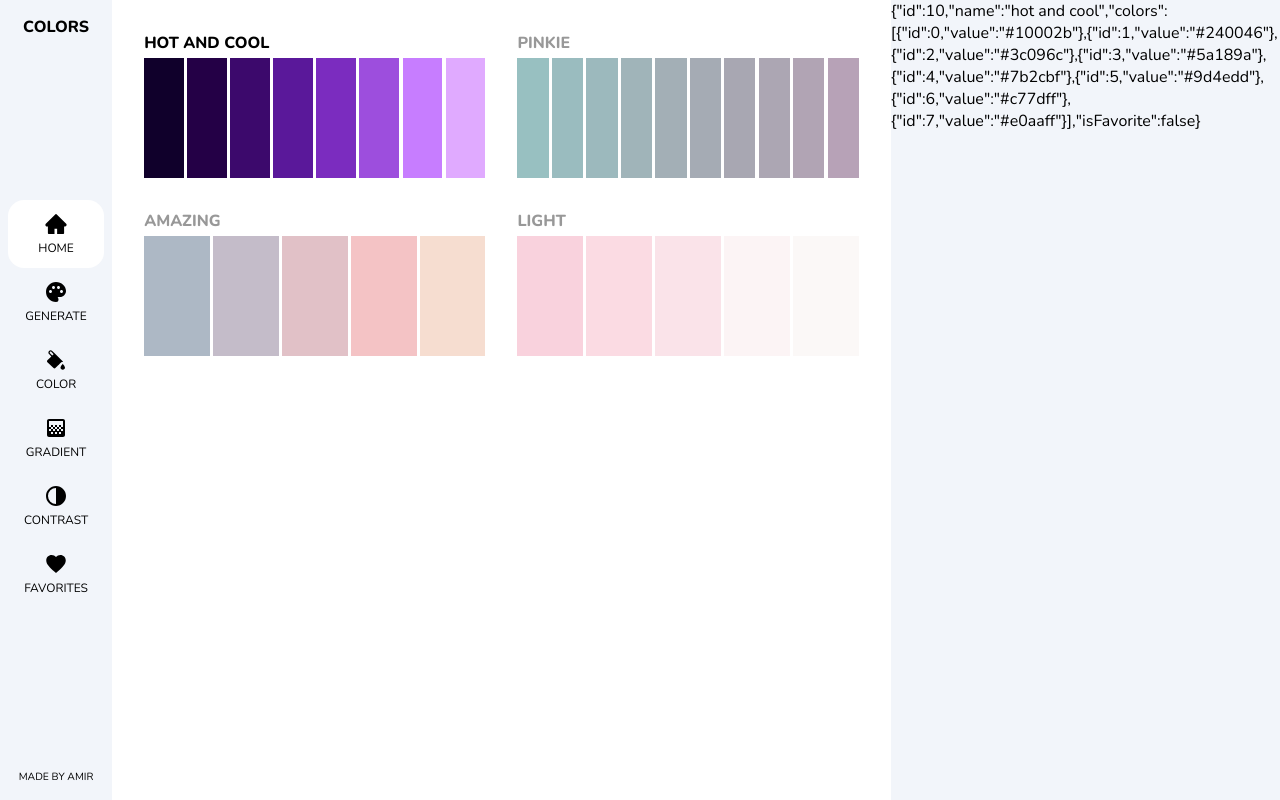
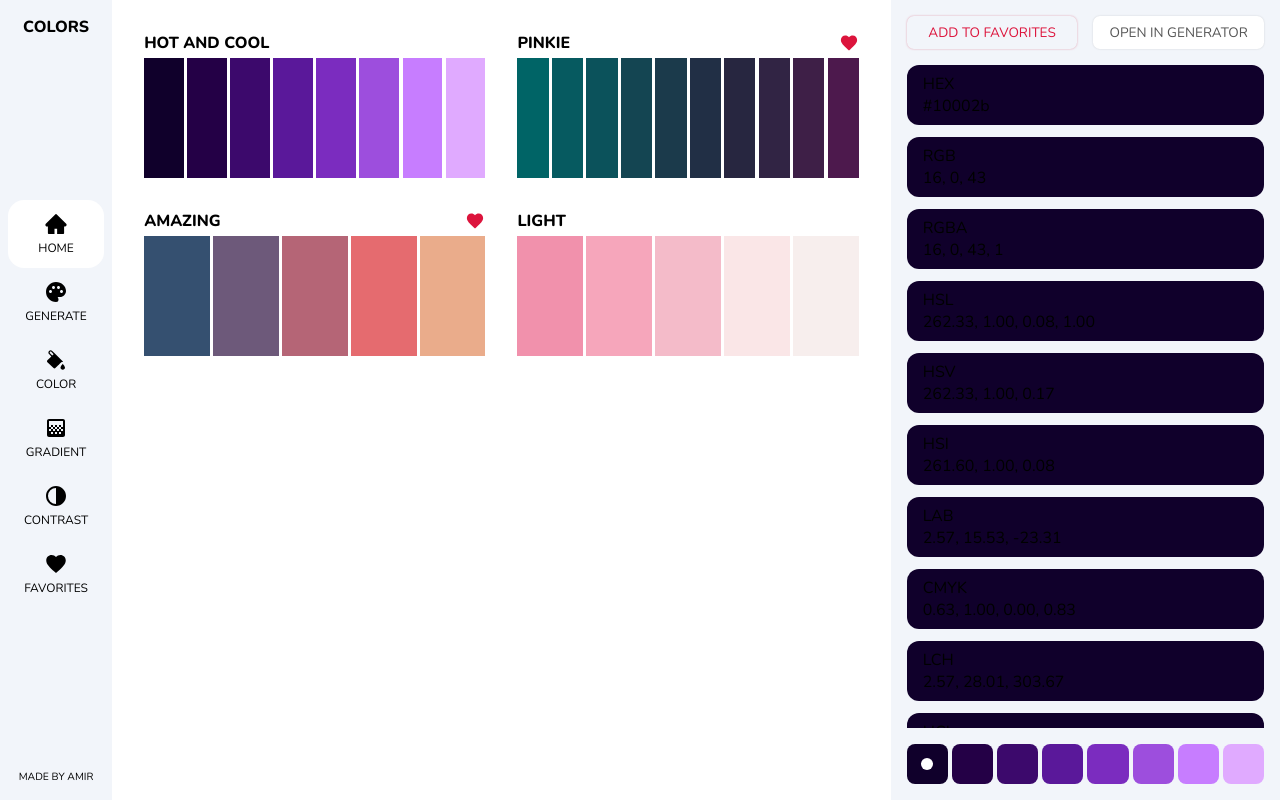
Before and after one commit to AmirAmirpoor/worldofcolors, a React (Create React App) app: page / in a window 1280 px wide. Both pictures are taken after a click on the element "HOT AND COOL". Built offline with nearby package versions, Linux system fonts and the light colour scheme.

Commit message:
show details of selected palette

```diff
--- a/package.json
+++ b/package.json
@@ -6,6 +6,7 @@
     "@testing-library/jest-dom": "^5.11.9",
     "@testing-library/react": "^11.2.5",
     "@testing-library/user-event": "^12.8.1",
+    "chroma-js": "^2.1.1",
     "react": "^17.0.1",
     "react-dom": "^17.0.1",
     "react-icons": "^4.2.0",
--- a/src/App.js
+++ b/src/App.js
@@ -10,8 +10,9 @@ import Layout from "./components/Layout/Layout.jsx";
 import Snackbar from "./components/Snackbar/Snackbar.jsx";
 import FullScreen from "./components/FullScreen/FullScreen.jsx";
 
-// style
+// styles
 import "./styles/global.css";
+import "./styles/utils.css";
 
 function App() {
   return (
--- /dev/null
+++ b/src/helpers/colorFunctions.js
@@ -0,0 +1,20 @@
+import chroma from "chroma-js";
+
+export const colorFormats = ({ value: hex }) => {
+  const details = [];
+
+  const joinByComma = (arr) => arr.map((x) => x.toFixed(2)).join(", ");
+
+  details.push({ label: "HEX", value: hex });
+  details.push({ label: "RGB", value: chroma(hex).rgb().join(", ") });
+  details.push({ label: "RGBA", value: chroma(hex).rgba().join(", ") });
+  details.push({ label: "HSL", value: joinByComma(chroma(hex).hsl()) });
+  details.push({ label: "HSV", value: joinByComma(chroma(hex).hsv()) });
+  details.push({ label: "HSI", value: joinByComma(chroma(hex).hsi()) });
+  details.push({ label: "LAB", value: joinByComma(chroma(hex).lab()) });
+  details.push({ label: "CMYK", value: joinByComma(chroma(hex).cmyk()) });
+  details.push({ label: "LCH", value: joinByComma(chroma(hex).lch()) });
+  details.push({ label: "HCL", value: joinByComma(chroma(hex).hcl()) });
+
+  return details;
+};
--- a/src/pages/Home/Home.jsx
+++ b/src/pages/Home/Home.jsx
@@ -4,7 +4,13 @@ import { useState } from "react";
 import { useSelector } from "react-redux";
 
 // icons
-import { RightIcon } from "../../helpers/icons";
+import { HeartIcon } from "../../helpers/icons";
+
+// chroma-js
+import chroma from "chroma-js";
+
+// colorFormats
+import { colorFormats } from "../../helpers/colorFunctions";
 
 // styles
 import classes from "./Home.module.css";
@@ -12,22 +18,26 @@ import classes from "./Home.module.css";
 const Home = () => {
   const palettes = useSelector((state) => state.palettes);
   const [selected, setSelected] = useState(false);
+  const [colorId, setColorId] = useState(0);
 
   const renderPalette = (palette) => {
     const { id, name, colors, isFavorite } = palette;
-    const notSelected = selected && selected !== id;
-    const className = `${classes.palette} ${
-      notSelected && classes.notSelected
-    }`;
     return (
-      <div key={id} className={className}>
+      <div key={id} className={classes.palette}>
         <div className={classes.palette__header}>
           <span
             className={classes.palette__name}
-            onClick={() => setSelected(id)}
+            onClick={() => {
+              setColorId(0);
+              setSelected(id);
+            }}
           >
             {name}
           </span>
+
+          {isFavorite && (
+            <HeartIcon style={{ color: "crimson", fontSize: "1.25rem" }} />
+          )}
         </div>
         <div className={classes.palette__colors}>
           {colors.map(({ id, value }) => {
@@ -39,11 +49,63 @@ const Home = () => {
     );
   };
 
+  const redirectToGenerator = (colors) => {
+    const concatHexValues = colors.map(({ value }) => value.slice(1)).join("-");
+    const link = `/generate?colors=${concatHexValues}`;
+
+    alert(link);
+  };
+
   const renderSelectedPalette = () => {
     if (!selected) return null;
-    const palette = palettes.find(({ id }) => id === selected);
+    const { colors, isFavorite } = palettes.find(({ id }) => id === selected);
 
-    return JSON.stringify(palette);
+    const label = isFavorite ? "remove from favorites" : "add to favorites";
+    const color = colors[colorId];
+    const formats = colorFormats(color);
+
+    return (
+      <div className={classes.selected}>
+        <div className={classes.selected__header}>
+          <button className="btn btn-red">{label}</button>
+          <button
+            className="btn btn-white"
+            onClick={() => redirectToGenerator(colors)}
+          >
+            open in generator
+          </button>
+        </div>
+
+        <div className={`${classes.selected__main} no-scrollbar`}>
+          {formats.map(({ label, value }, idx) => (
+            <div
+              key={idx}
+              className={classes.format}
+              style={{ background: color.value }}
+            >
+              <div className={classes.format__info}>
+                <span>{label}</span>
+                <span>{value}</span>
+              </div>
+
+              <button className="btn">click to copy</button>
+            </div>
+          ))}
+        </div>
+        <div className={classes.selected__footer}>
+          {colors.map((color, idx) => (
+            <div
+              style={{ background: color.value }}
+              className={[
+                classes.selected__colorbox,
+                idx === colorId && classes.active,
+              ].join(" ")}
+              onClick={() => setColorId(idx)}
+            ></div>
+          ))}
+        </div>
+      </div>
+    );
   };
 
   return (
--- a/src/pages/Home/Home.module.css
+++ b/src/pages/Home/Home.module.css
@@ -35,45 +35,86 @@
 }
 
 .palette__colors > div {
-  /* opacity: 0; */
   flex: 1;
 }
 
-/* .palette__colors > div:nth-of-type(2) {
-  transform: translateX(-35%);
+.selected {
+  padding: 0 1rem;
+  height: 100%;
+  display: flex;
+  flex-direction: column;
 }
 
-.palette__colors > div:nth-of-type(3) {
-  transform: translateX(calc(2 * -35%));
+.selected__header,
+.selected__footer {
+  display: flex;
+  align-items: center;
+  gap: 1rem;
+  padding: 1rem 0;
 }
 
-.palette__colors > div:nth-of-type(4) {
-  transform: translateX(calc(3 * -35%));
+.selected__header button {
+  flex: 1;
 }
 
-.palette__colors > div:nth-of-type(5) {
-  transform: translateX(calc(4 * -35%));
+.selected__main {
+  flex: 1;
+  display: flex;
+  flex-direction: column;
+  gap: 0.75em;
+  overflow-y: scroll;
 }
 
-.palette__colors > div:nth-of-type(6) {
-  transform: translateX(calc(5 * -35%));
+.format {
+  padding: 0.5em 1em;
+  border-radius: 0.75em;
+  display: flex;
+  align-items: center;
+  justify-content: space-between;
+  cursor: pointer;
 }
 
-.palette__colors > div:nth-of-type(7) {
-  transform: translateX(calc(6 * -35%));
+.format__info {
+  display: flex;
+  flex-direction: column;
 }
 
-.palette__colors > div:nth-of-type(8) {
-  transform: translateX(calc(7 * -35%));
+.format button {
+  opacity: 0;
 }
 
-.palette__colors > div:nth-of-type(9) {
-  transform: translateX(calc(8 * -35%));
+.format:hover button {
+  opacity: 1;
 }
 
-.palette__colors > div:nth-of-type(10) {
-  transform: translateX(calc(9 * -35%));
-} */
+.selected__footer {
+  gap: 0.25em;
+}
+
+.selected__colorbox {
+  flex: 1;
+  padding: 1.25em 0;
+  position: relative;
+  cursor: pointer;
+  border-radius: 0.5em;
+}
+
+.selected__colorbox::before {
+  content: "";
+  position: absolute;
+  width: 0.75em;
+  height: 0.75em;
+  background-color: #fff;
+  border-radius: 50%;
+  top: 50%;
+  left: 50%;
+  transform: translate(-50%, -50%) scale(0);
+  transition: transform 200ms ease-in-out;
+}
+
+.selected__colorbox.active::before {
+  transform: translate(-50%, -50%) scale(1);
+}
 
 @media screen and (max-width: 980px) {
   .palettes {
--- a/src/styles/global.css
+++ b/src/styles/global.css
@@ -51,3 +51,24 @@ ul {
     display: none;
   }
 }
+
+.btn {
+  border: none;
+  text-transform: uppercase;
+  outline: none;
+  font-size: 0.85em;
+  padding: 0.5em;
+  background-color: transparent;
+  box-shadow: 0 0 2px rgba(0, 0, 0, 0.15);
+  border-radius: 0.5em;
+}
+
+.btn-white {
+  background-color: #fff;
+  color: #555;
+}
+
+.btn-red {
+  color: crimson;
+  box-shadow: 0 0 2px rgba(216, 66, 96, 0.5);
+}
--- /dev/null
+++ b/src/styles/utils.css
@@ -0,0 +1,10 @@
+/* Hide scrollbar for Chrome, Safari and Opera */
+.no-scrollbar::-webkit-scrollbar {
+  display: none;
+}
+
+/* Hide scrollbar for IE, Edge and Firefox */
+.no-scrollbar {
+  -ms-overflow-style: none; /* IE and Edge */
+  scrollbar-width: none; /* Firefox */
+}
```
Also changed, not shown: 1 other file (tests, documents, lock files or other folders).
